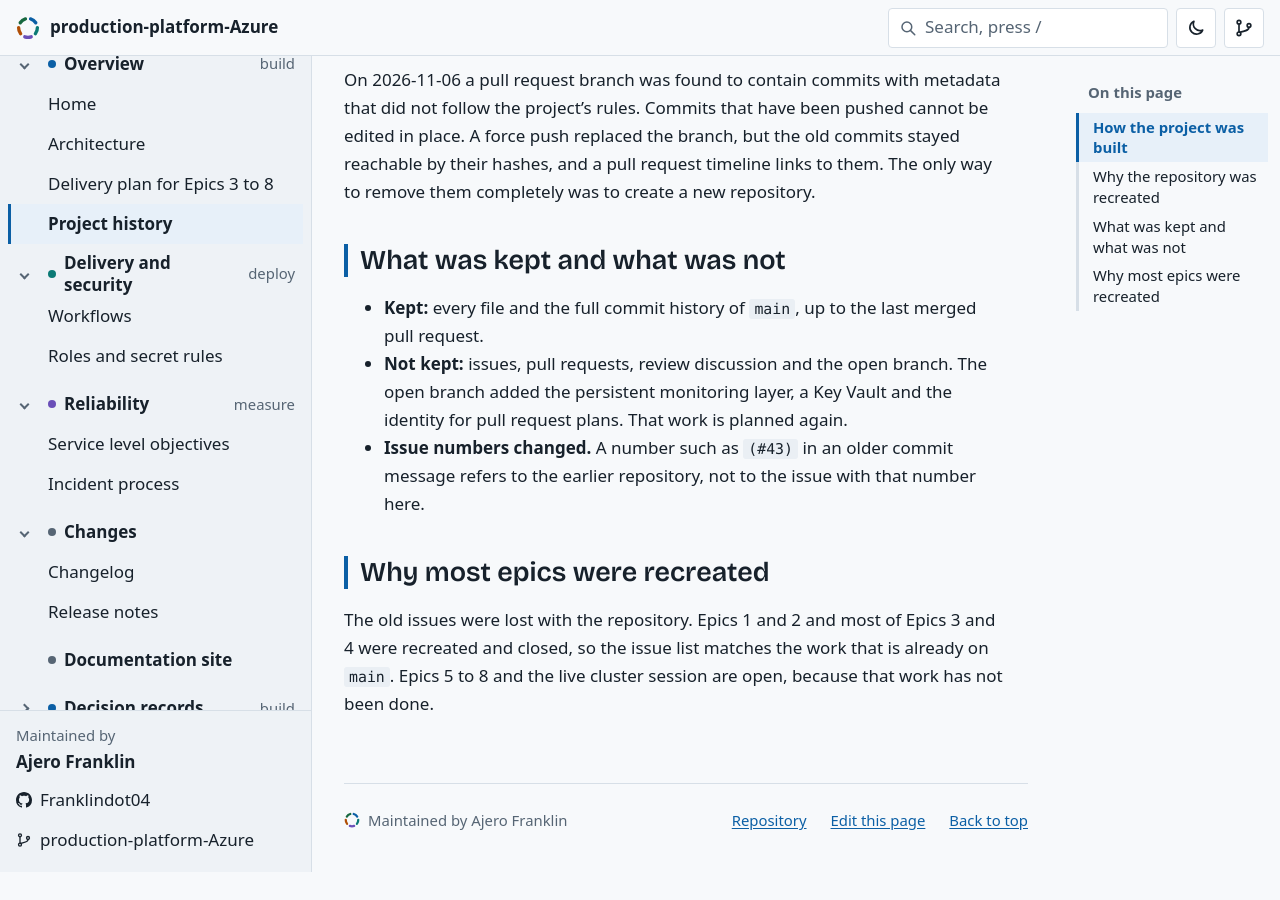
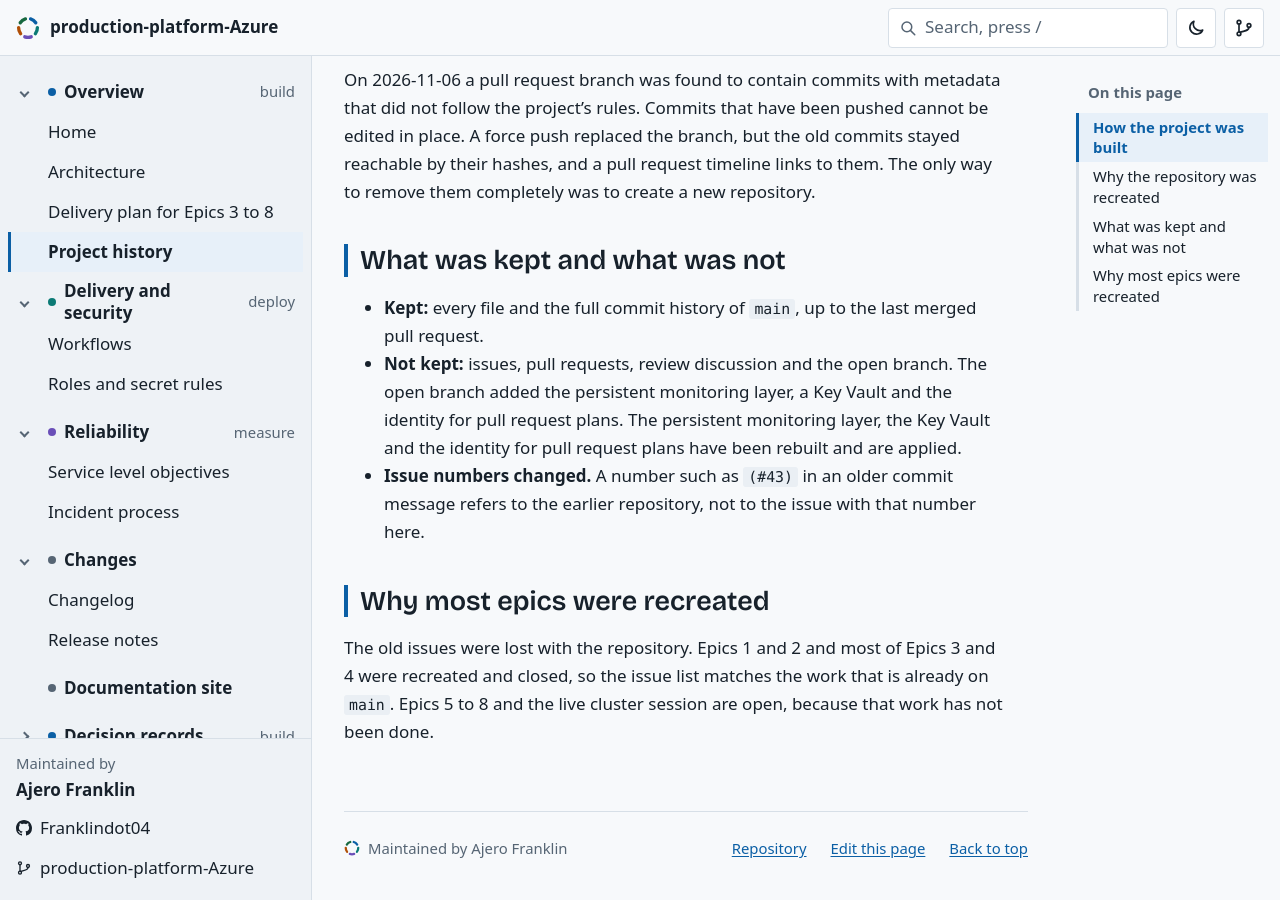
Before and after one commit to Franklindot04/production-platform-Azure, a Jekyll site: the page built from docs/history.md, in a window 1280 px wide and 900 px high, scrolled down 802 px. Built offline with Jekyll 4.4.1, drawn with Linux system fonts in a browser that asks for light colours; some web fonts are replaced; our own code applies the rules of GitHub Pages for plain Markdown files; before the commit the page ends 1674 px from its top, so only the background shows below that.

Commit message:
update the readme and the history note with the results of the live sessions (#51)

```diff
--- a/docs/history.md
+++ b/docs/history.md
@@ -18,7 +18,7 @@ On 2026-11-06 a pull request branch was found to contain commits with metadata t
 ## What was kept and what was not
 
 - **Kept:** every file and the full commit history of `main`, up to the last merged pull request.
-- **Not kept:** issues, pull requests, review discussion and the open branch. The open branch added the persistent monitoring layer, a Key Vault and the identity for pull request plans. That work is planned again.
+- **Not kept:** issues, pull requests, review discussion and the open branch. The open branch added the persistent monitoring layer, a Key Vault and the identity for pull request plans. The persistent monitoring layer, the Key Vault and the identity for pull request plans have been rebuilt and are applied.
 - **Issue numbers changed.** A number such as `(#43)` in an older commit message refers to the earlier repository, not to the issue with that number here.
 
 ## Why most epics were recreated
```
Also changed, not shown: README.md.
